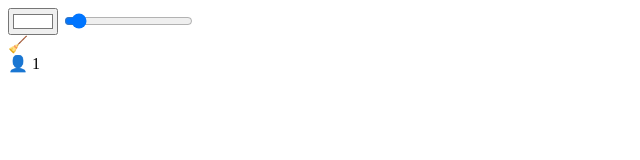
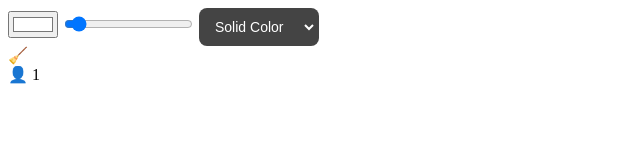
Before and after one commit to Pneumatic-Steel/Chalk-Live, a website: page index.html in a window 1280 px wide. Shown: the whole page, without its empty margins (0-640 px from the left). Drawn offline with nearby package versions, Linux system fonts and the light colour scheme.

Commit message:
Update index.html

```diff
--- a/index.html
+++ b/index.html
@@ -8,13 +8,18 @@
 </head>
 <body>
     <div id="toolbar">
-        <!-- Native color picker -->
         <input type="color" id="color-picker" value="#ffffff" title="Choose Color">
-
-        <!-- Brush size slider -->
         <input type="range" id="brush-size" min="1" max="50" value="4" title="Brush Size">
 
-        <!-- Eraser button -->
+        <!-- The new effect dropdown -->
+        <select id="brush-effect" title="Brush Effect">
+            <option value="none">Solid Color</option>
+            <option value="rainbow">🌈 Rainbow</option>
+            <option value="fire">🔥 Fire</option>
+            <option value="mystic">🔮 Mystic</option>
+            <option value="galaxy">🌌 Galaxy</option>
+        </select>
+
         <div class="tool-btn" id="eraser-btn" title="Eraser">🧹</div>
     </div>
 
```
